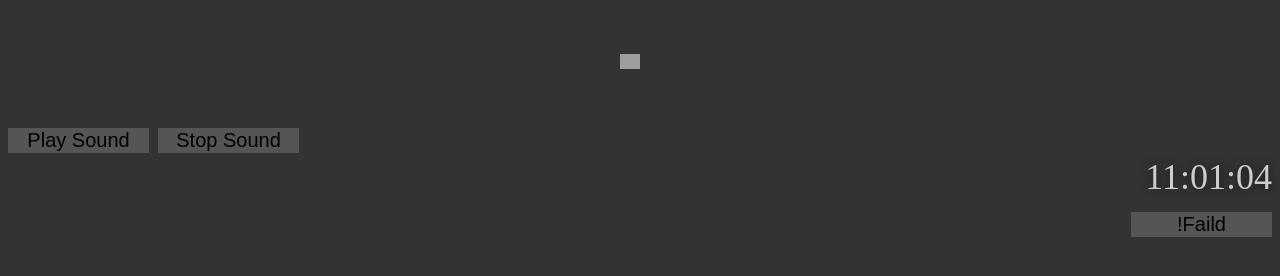
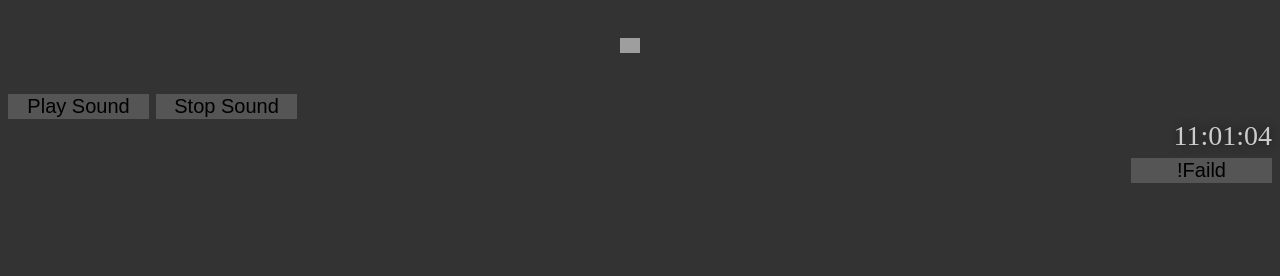
Before and after one commit to renanbazinin/rotterXMLNet, a website: page index.html in a window 1280 px wide. Drawn offline with Linux system fonts and the light colour scheme; no server answers; grey boxes are pictures that could not be loaded.

Commit message:
add text size

```diff
--- a/index.html
+++ b/index.html
@@ -23,7 +23,7 @@ img{
     margin: 10px;
   }
   body.dark-mode {
-    font-size: 36px;
+    font-size: 28px;
     background-color: #333333;
     color: #cccccc;
   }
```
